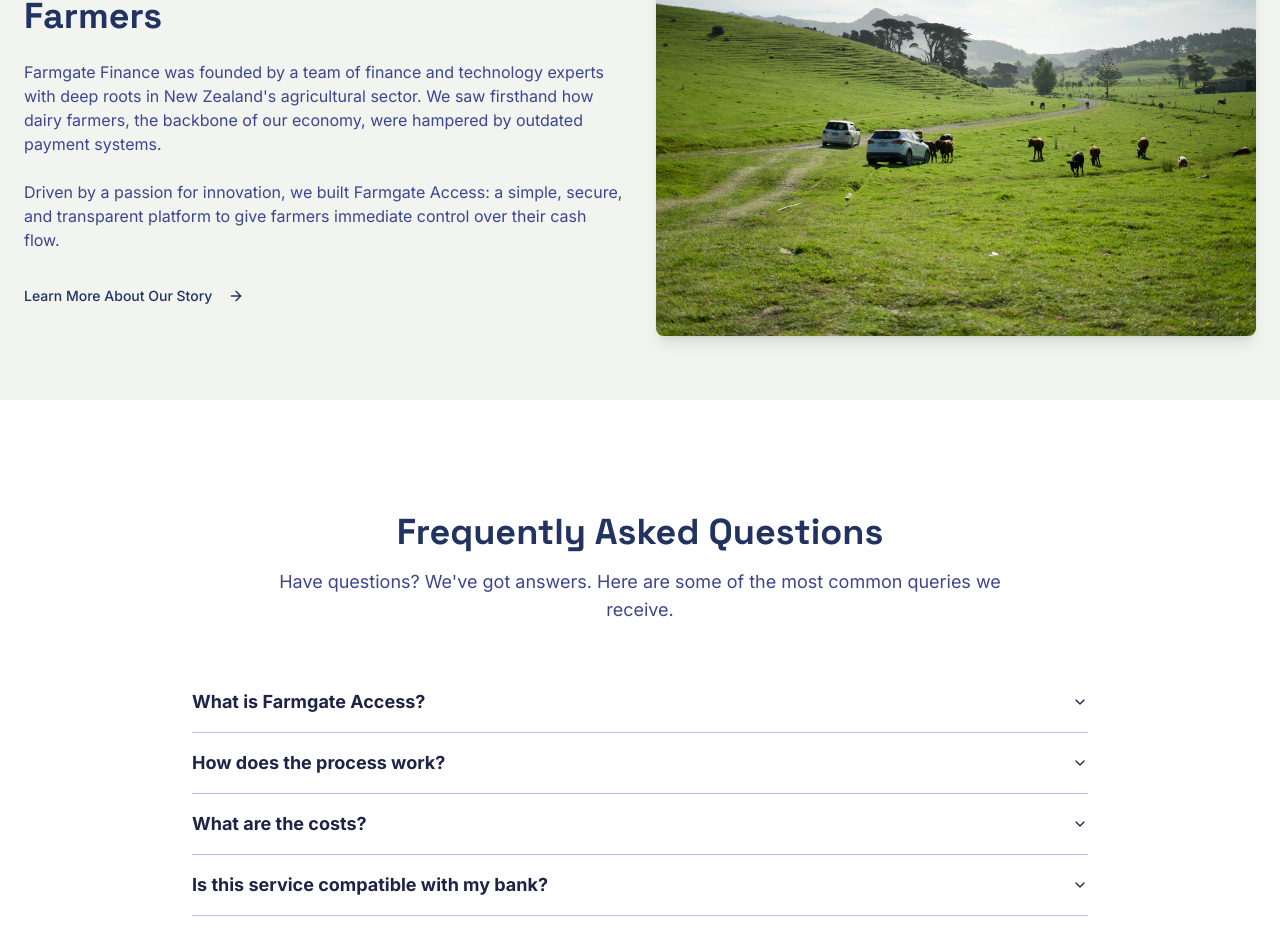
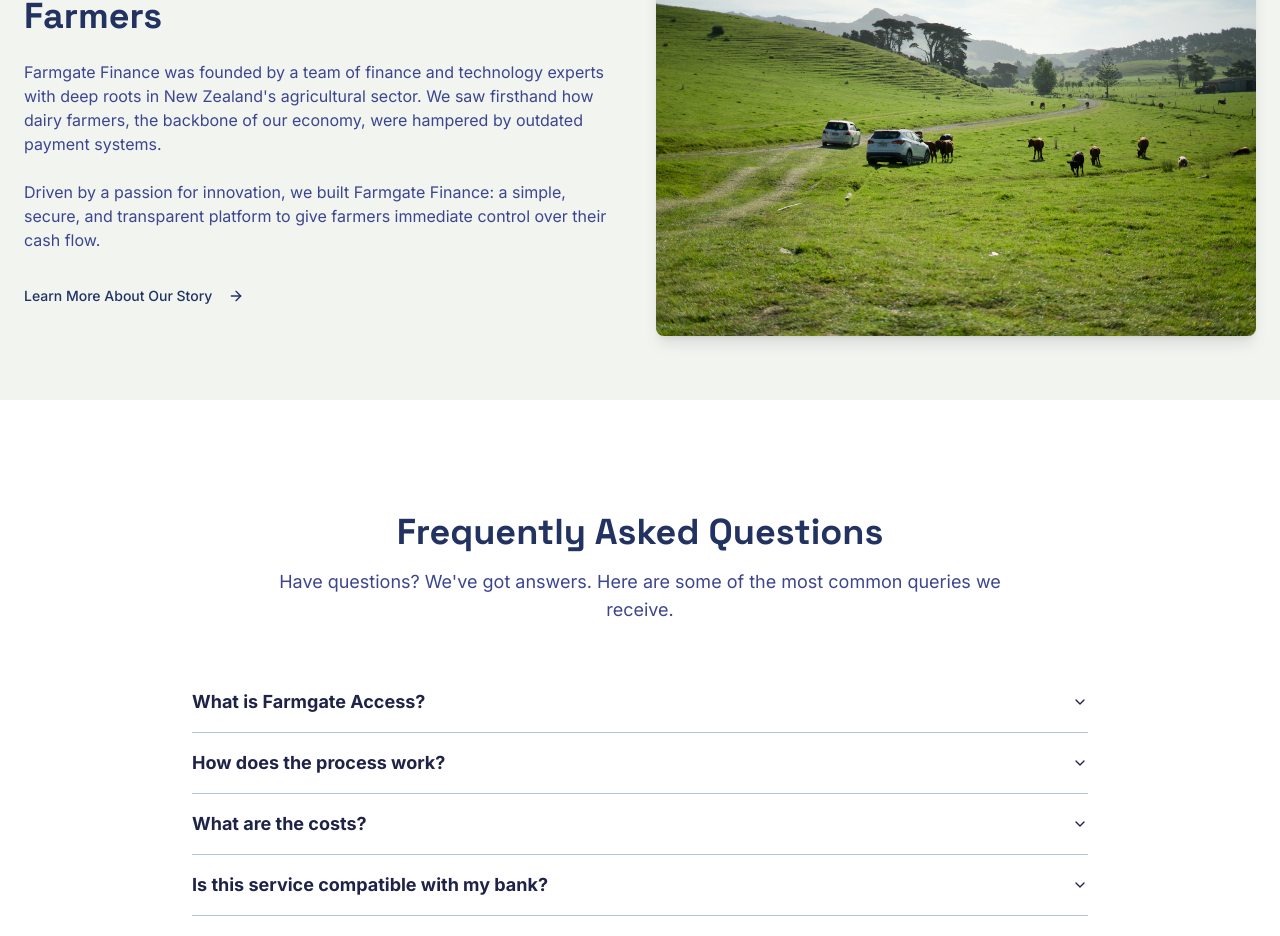
Before and after one commit to FakharCh24/Farmgate_Finance, a Next.js app: page / in a window 1280 px wide. Shown: the part 3847-4783 px from the top of the page. Built offline with nearby package versions, Linux system fonts and the light colour scheme.

Commit message:
`Update text in HomeClient component to reflect change from Farmgate Access to Farmgate Finance`

```diff
--- a/src/components/HomeClient.tsx
+++ b/src/components/HomeClient.tsx
@@ -217,7 +217,7 @@
                 Farmgate Finance was founded by a team of finance and technology experts with deep roots in New Zealand's agricultural sector. We saw firsthand how dairy farmers, the backbone of our economy, were hampered by outdated payment systems.
               </p>
               <p className="text-muted-foreground">
-                Driven by a passion for innovation, we built Farmgate Access: a simple, secure, and transparent platform to give farmers immediate control over their cash flow.
+                Driven by a passion for innovation, we built Farmgate Finance: a simple, secure, and transparent platform to give farmers immediate control over their cash flow.
               </p>
               <Button asChild variant="link" className="px-0">
                 <Link href="/about">
```
